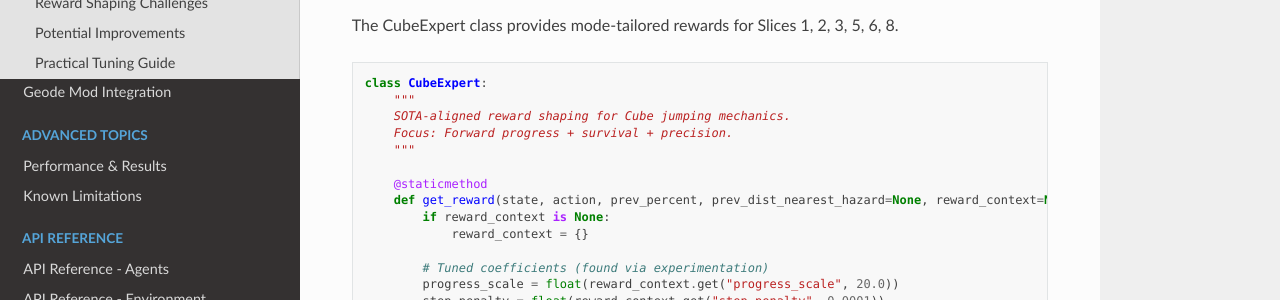
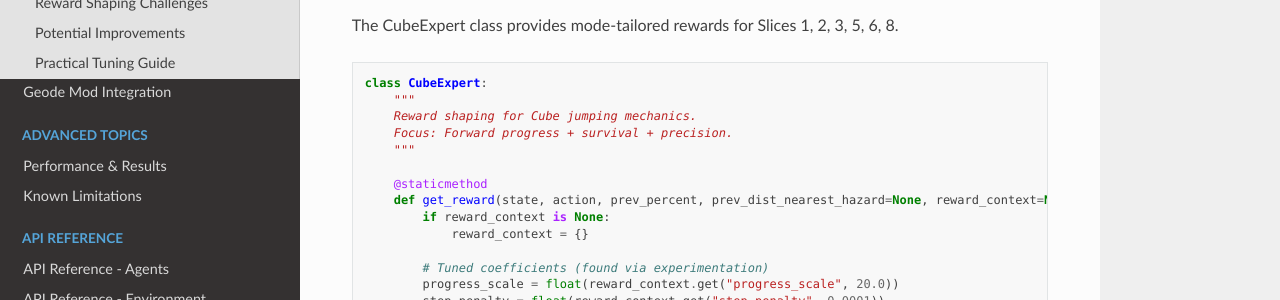
Before and after one commit to mouradboutrid/geometry_dash_RL, a Sphinx documentation site: the page built from docs/reward_shaping.rst, in a window 1280 px wide and 900 px high. Shown: the part 450-750 px from the top of the window. Built offline with Sphinx 7.4.7 and the Read the Docs theme 3.1.0, drawn with Linux system fonts in a browser that asks for light colours; pages that are not in the unit, such as notebooks, are missing from menus; some of the changed text lies outside the part shown.

Commit message:
Update reward_shaping.rst

```diff
--- a/docs/reward_shaping.rst
+++ b/docs/reward_shaping.rst
@@ -19,7 +19,7 @@ The CubeExpert class provides mode-tailored rewards for Slices 1, 2, 3, 5, 6, 8.
 
    class CubeExpert:
        """
-       SOTA-aligned reward shaping for Cube jumping mechanics.
+       Reward shaping for Cube jumping mechanics.
        Focus: Forward progress + survival + precision.
        """
 
```
Also changed, not shown: other parts of docs/reward_shaping.rst (+1 -1 lines).
